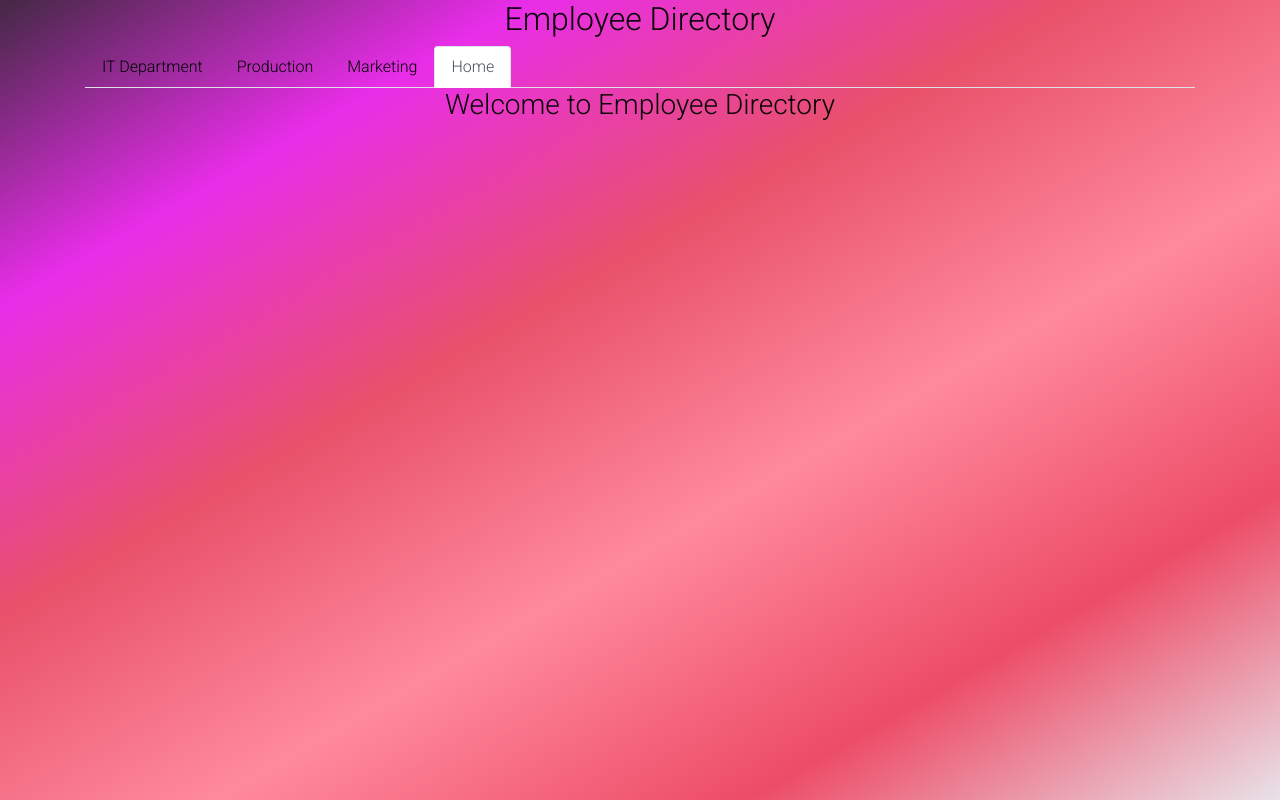
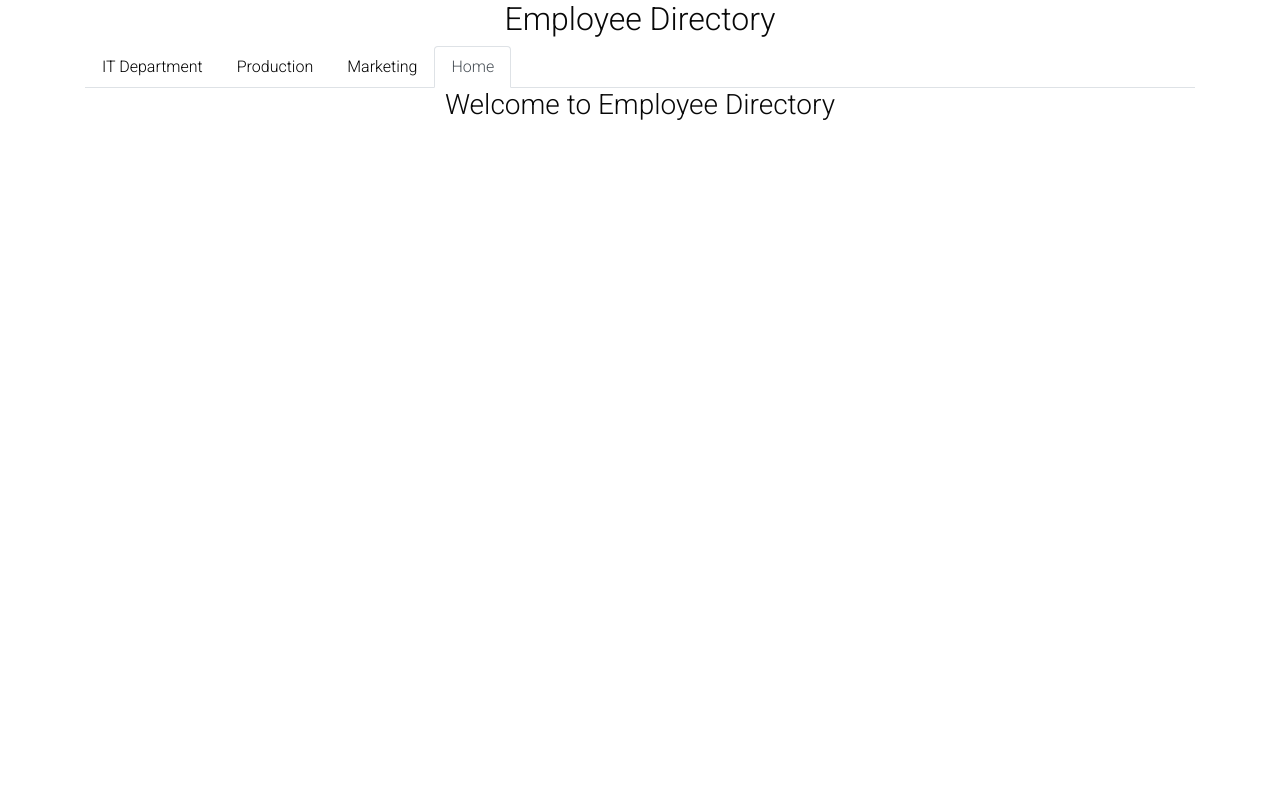
Before and after one commit to Sanganu/reactempaxios, a React (Create React App) app: page / in a window 1280 px wide. Built offline with nearby package versions, Linux system fonts and the light colour scheme.

Commit message:
Change to CSS color

```diff
--- a/src/App.css
+++ b/src/App.css
@@ -5,8 +5,7 @@
 body{
   width: 100vw;
   height:100vh;
-
-  background:linear-gradient(150deg,rgb(67, 41, 67),rgb(233, 45, 233),rgb(232, 81, 106),rgb(255, 138, 157),rgb(237, 76, 103),rgb(232, 226, 232));
+  /* background:linear-gradient(150deg,rgb(67, 41, 67),rgb(233, 45, 233),rgb(232, 81, 106),rgb(255, 138, 157),rgb(237, 76, 103),rgb(232, 226, 232)); */
   color: rgba(0, 0, 0, 0.974);
   /* background-size: cover;
   background-repeat: no-repeat; */
--- a/src/pages/option1/EmployeeData.js
+++ b/src/pages/option1/EmployeeData.js
@@ -29,11 +29,6 @@ function EmployeeData(props){
             {
                 label:"Phone",
                 field:"phone"
-            },
-            {
-                label:"Profile",
-                field:"profile",
-                tag:"img"
             }
         ],
         rows: props.rows
```
